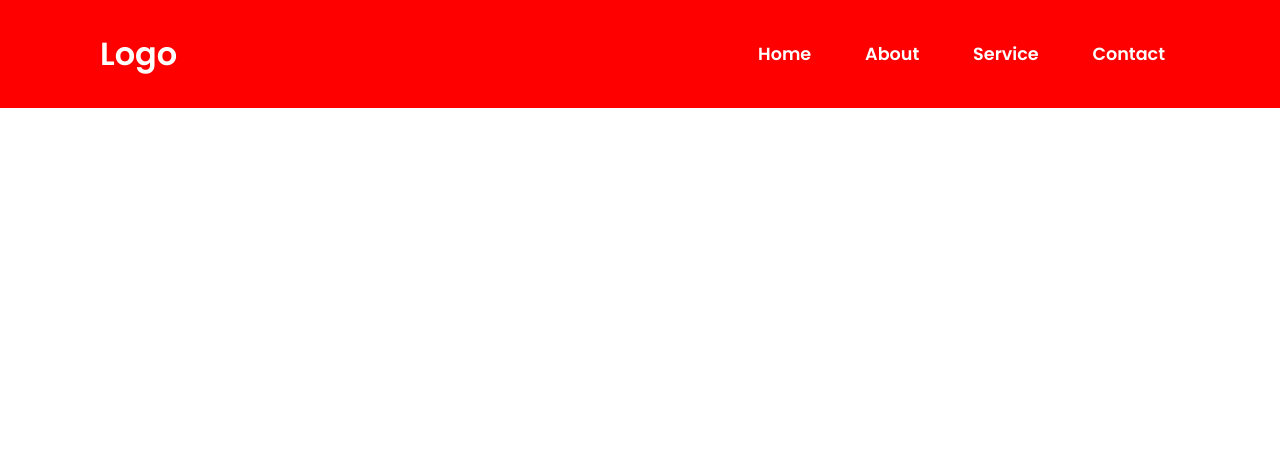
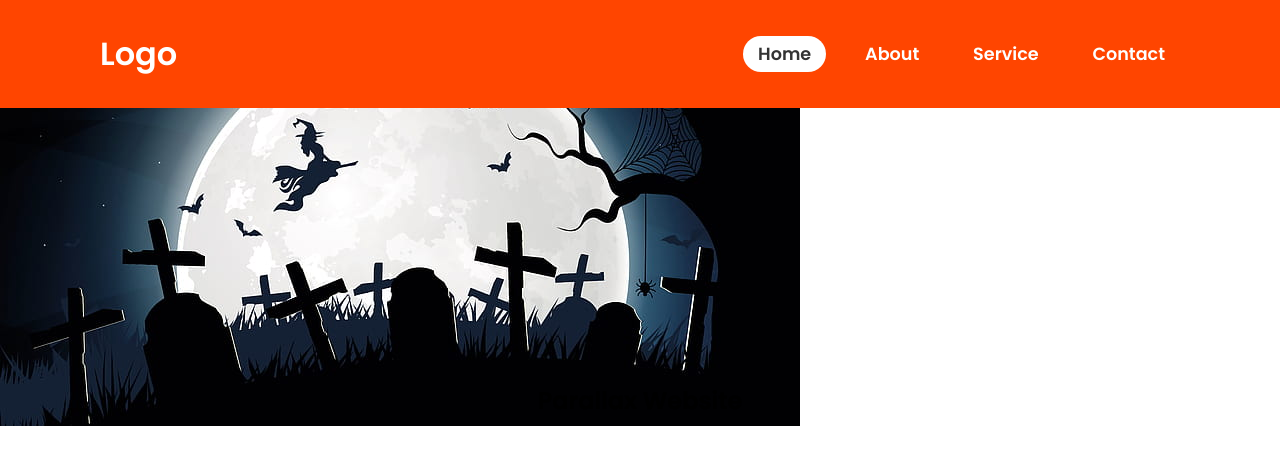
Before and after one commit to TintinSDev/Parallax_Website, a plain HTML site: page index.html in a window 1280 px wide. Drawn offline with Linux system fonts and the light colour scheme; a web font is replaced by a local one.

Commit message:
background image

```diff
--- a/index.html
+++ b/index.html
@@ -10,12 +10,15 @@
     <header>
     <h2 class="logo">Logo</h2>
     <nav class="navigation">
-        <a href="#">Home<span></span></a>
+        <a href="#" class="active">Home<span></span></a>
         <a href="#">About<span></span></a>
         <a href="#">Service<span></span></a>
         <a href="#">Contact<span></span></a>
     </nav>
     </header>
+    <section class="parallax">
+        <h2 id="Parallax Website">Parallax Website</h2>
+    </section>
 
 </body>
 <script src="script.js"></script>
--- a/styles.css
+++ b/styles.css
@@ -15,7 +15,7 @@ header {
     left: 0;
     width: 100%;
     padding: 30px 100px;
-    background: red;
+    background: orangered;
     display: flex;
     z-index: 100;
     justify-content: space-between;
@@ -35,7 +35,8 @@ header {
     margin-left: 20px;
     transition: .5s linear;
 }
-.navigation a:hover {
+.navigation a:hover,
+.navigation a.active     {
     color: #333;
 }
 .navigation a span {
@@ -47,8 +48,23 @@ header {
     background: #fff;
     border-radius: 30px;
     z-index: -1;
+    opacity: 0;
     transform: scale(0);
+    transition: .5s;
 }
-.navigation a:hover span {
+.navigation a:hover span,
+.navigation a.active span{
     transform: scale(1);
+    opacity: 1;
 }
+.parallax {
+    position: relative;
+    display: flex;
+    align-items: center;
+    justify-content: center;
+    height: 100vh;
+    background-size: cover;
+    background-position: center;
+    background-attachment: fixed;
+    background: url('images/background.jpg') no-repeat;
+}
```
Also changed, not shown: images/background.jpg (added), 1 other file.
